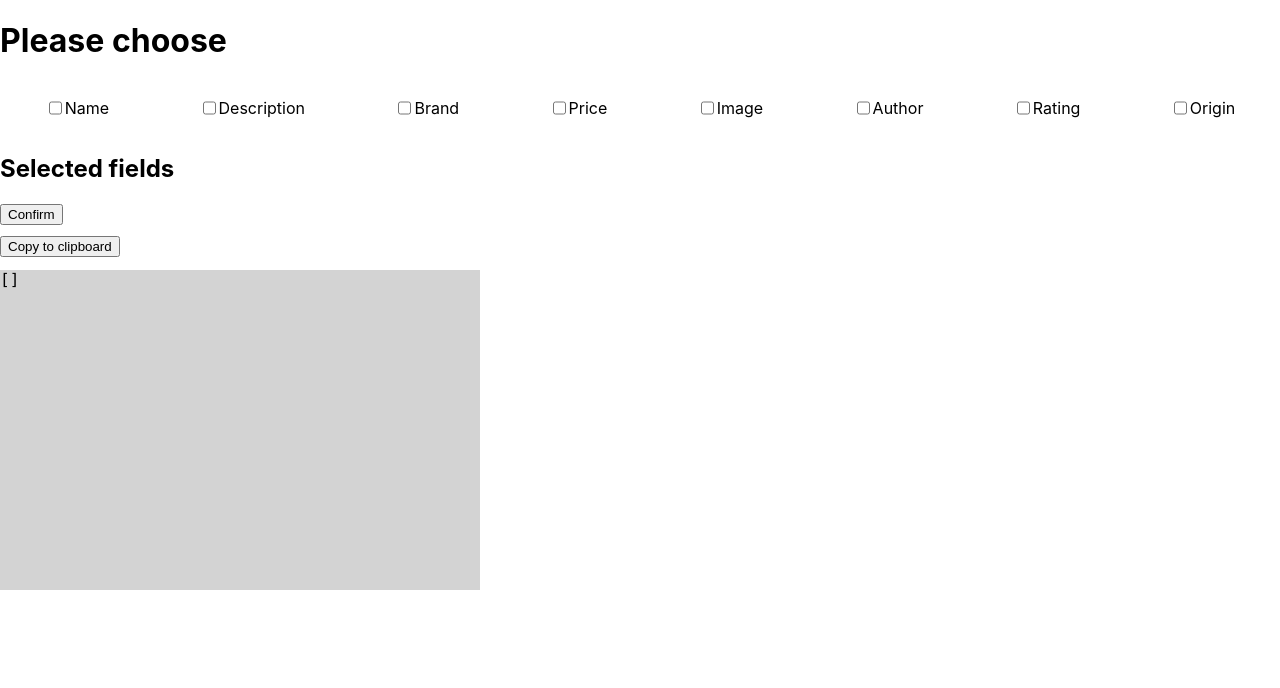
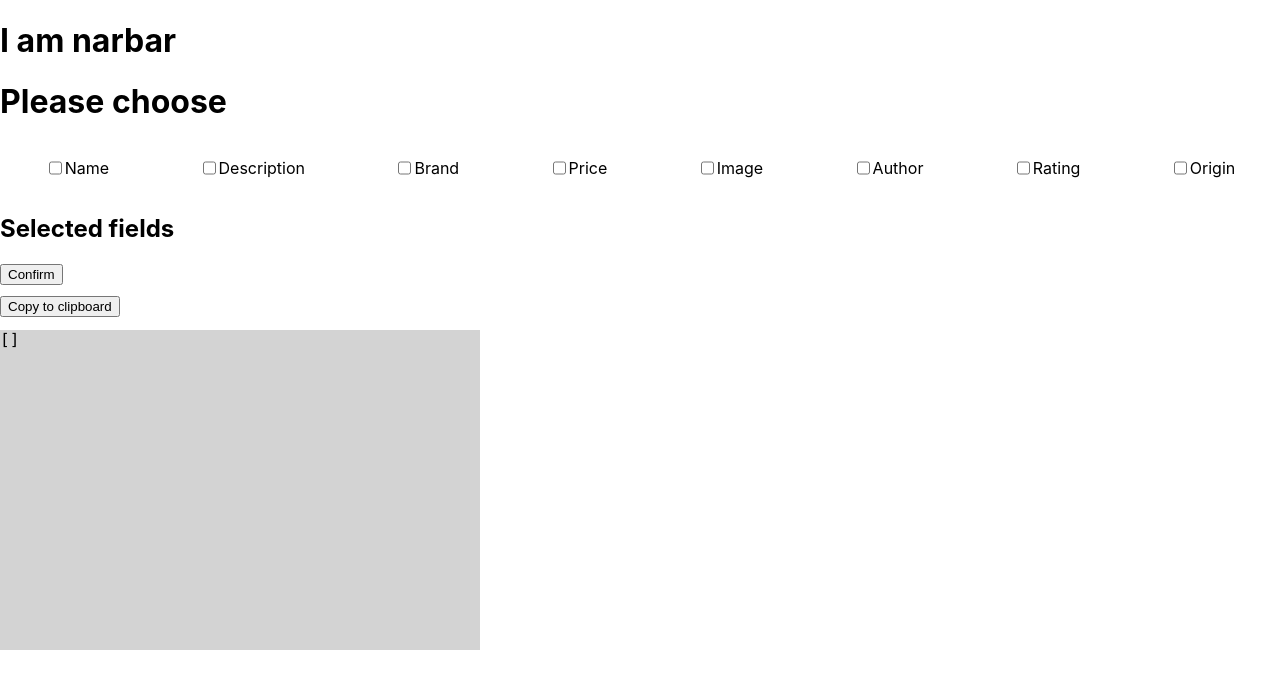
Before and after one commit to larrywongkahei/JsonDataMaker, a React (Create React App) app: page / in a window 1280 px wide. Shown: the top 688 px of the page. Built offline with nearby package versions, Linux system fonts and the light colour scheme.

Commit message:
Added navbar components

```diff
--- a/src/App.js
+++ b/src/App.js
@@ -4,10 +4,12 @@ import React, { useState } from "react";
 import { BrowserRouter as Router, Routes, Route } from "react-router-dom";
 import { Contact } from "./Components/Contact"
 import { Home } from './Components/Home';
+import { NarBar } from './Components/NavBar';
 
 function App() {
   return (
     <Router className="App">
+      <NarBar />
      <Routes>
         <Route path='/' element={<Home />} />
         <Route path='/contact' element={<Contact />}/>
--- /dev/null
+++ b/src/Components/NavBar.js
@@ -0,0 +1,7 @@
+import React from "react";
+
+export function NarBar(){
+    return (
+        <h1>I am narbar</h1>
+    )
+}
```
